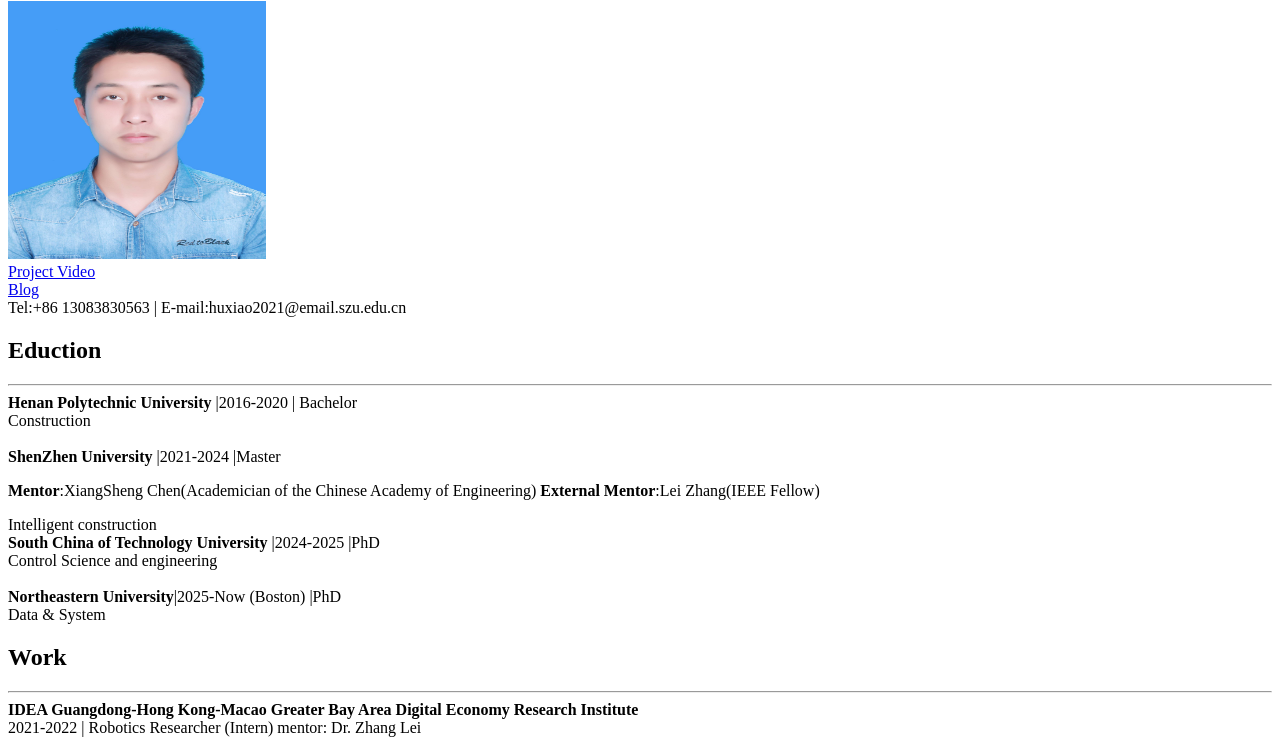
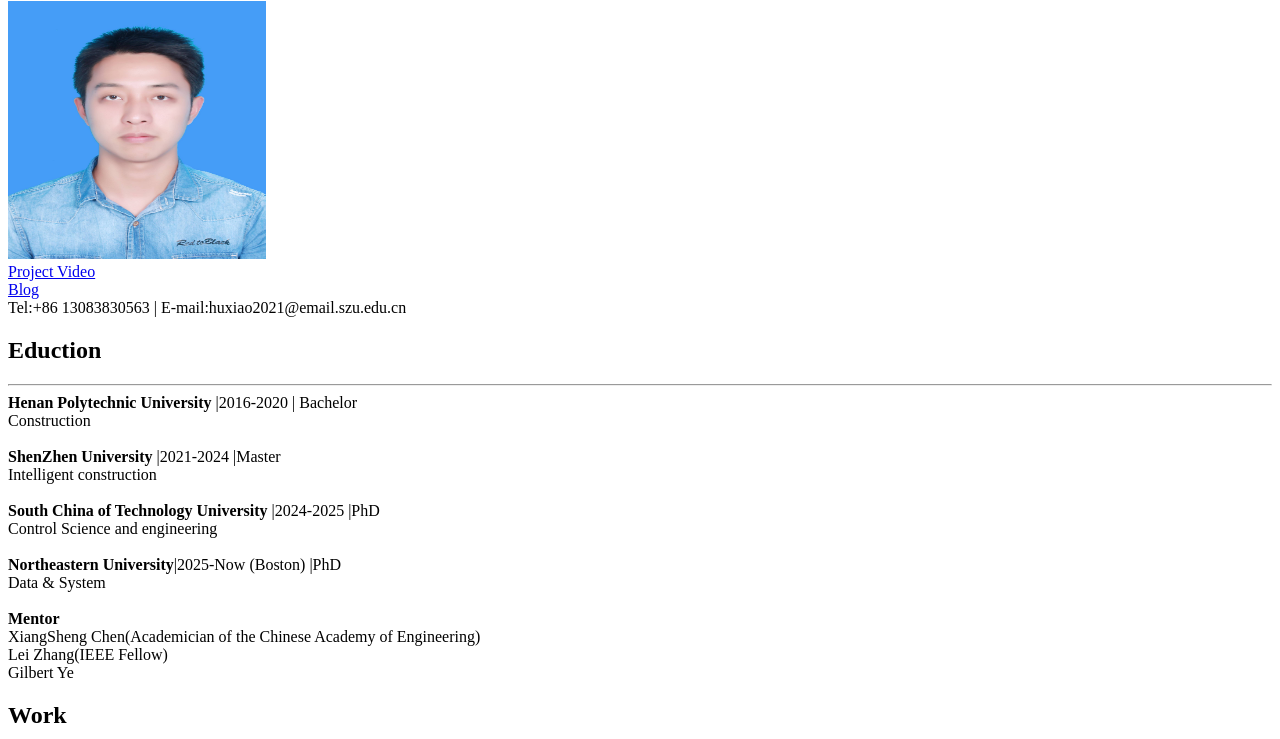
Before and after one commit to Hu-xiao-max/hux_cv_eg, a plain HTML site: page index.html in a window 1280 px wide. Shown: the part 79-818 px from the top of the page. Drawn offline with Linux system fonts and the light colour scheme.

Commit message:
Update index.html

```diff
--- a/index.html
+++ b/index.html
@@ -61,18 +61,23 @@
     <b>Henan Polytechnic University </b>|2016-2020 | Bachelor<br>
     Construction<br>
     <br>
-    <b>ShenZhen University </b>|2021-2024 |Master
-    <p><strong>Mentor</strong>:XiangSheng Chen(Academician of the Chinese Academy of Engineering)
-        <strong>External Mentor</strong>:Lei Zhang(IEEE Fellow)</p>
-    Intelligent construction
+
+    <b>ShenZhen University </b>|2021-2024 |Master<br>
+    Intelligent construction<br>
     <br>
 
     <b>South China of Technology University </b>|2024-2025 |PhD<br>
-    Control Science and engineering
-    <br><br>
+    Control Science and engineering<br>
+    <br>
 
     <b>Northeastern University</b>|2025-Now (Boston) |PhD <br>
-    Data & System
+    Data & System<br>
+    <br>
+
+    <strong>Mentor</strong><br>
+    XiangSheng Chen(Academician of the Chinese Academy of Engineering)<br>
+    Lei Zhang(IEEE Fellow)<br>
+    Gilbert Ye<br>
 
 
 
```
